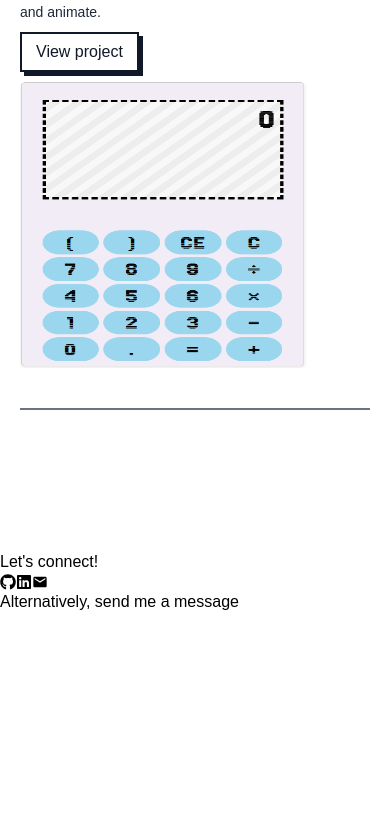
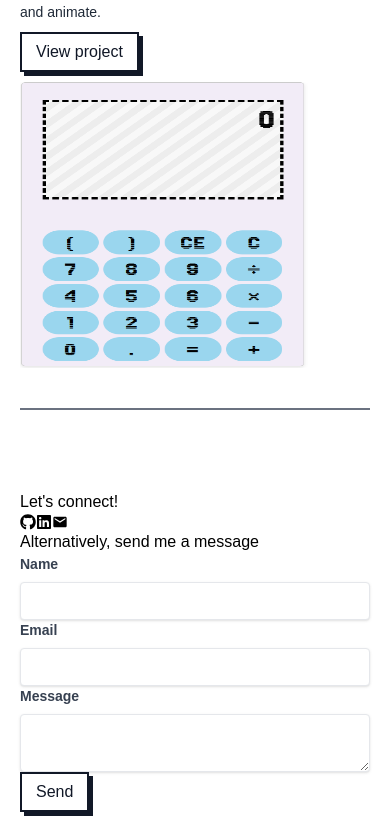
Before and after one commit to AkivaKn/react-portfolio, a React (Vite) app: page / in a window 390 px wide. Shown: the part 4742-5582 px from the top of the page. Before the commit the page ends 5356 px from the top, so only its background shows below. Built offline with nearby package versions, Linux system fonts and the light colour scheme.

Commit message:
feat: create contact form
Set up contact form using emailjs, including validation and error handling

```diff
--- a/package.json
+++ b/package.json
@@ -10,6 +10,7 @@
     "preview": "vite preview"
   },
   "dependencies": {
+    "@emailjs/browser": "^4.4.1",
     "react": "^18.3.1",
     "react-dom": "^18.3.1",
     "react-icons": "^5.3.0",
--- a/src/components/Contact.jsx
+++ b/src/components/Contact.jsx
@@ -1,10 +1,11 @@
 import { FaGithub, FaLinkedin } from "react-icons/fa";
 import { MdEmail } from "react-icons/md";
+import ContactForm from "./ContactForm";
 
 export default function Contact() {
   return (
-      <div className="w-full" id="contact">
-      <div className="w-full h-20 md:hidden"></div>
+    <div className="w-full md:px-10 p-5 max-md:-mt-24" id="contact">
+      <div className="w-full h-24 md:hidden"></div>
       <p>Let&apos;s connect!</p>
       <div className="flex">
         <a href="https://github.com/AkivaKn" target="blank">
@@ -18,6 +19,7 @@
         </a>
       </div>
       <p>Alternatively, send me a message</p>
+      <ContactForm />
     </div>
-    )
+  );
 }
--- /dev/null
+++ b/src/components/ContactForm.jsx
@@ -0,0 +1,124 @@
+import { useState } from "react";
+import { sendEmail, validateContactForm } from "../utils";
+import ErrorAlert from "./ErrorAlert";
+
+export default function ContactForm() {
+  const [formInputs, setFormInputs] = useState({
+    from_name: "",
+    from_email: "",
+    message: "",
+  });
+  const [errors, setErrors] = useState({});
+
+  const handleFormInputsChange = (e) => {
+    const { name, value } = e.target;
+
+    setFormInputs((prevInputs) => {
+      return {
+        ...prevInputs,
+        [name]: value,
+      };
+    });
+  };
+
+  const submitEmail = async (e) => {
+    e.preventDefault();
+    try {
+      const formErrors = validateContactForm(formInputs);
+      if (formErrors.name || formErrors.email || formErrors.message) {
+        setErrors(formErrors);
+      } else {
+        await sendEmail(e.target);
+        alert("Your message has been sent!");
+        setFormInputs({
+          from_name: "",
+          from_email: "",
+          message: "",
+        });
+      }
+    } catch (error) {
+      setErrors({ serverError: "Please try again." });
+    }
+  };
+
+  return (
+    <form onSubmit={submitEmail} className="flex flex-col">
+      <label
+        htmlFor="from_name"
+        className="block text-gray-700 text-sm font-bold mb-2"
+      >
+        Name
+      </label>
+      <input
+        type="text"
+        name="from_name"
+        className="shadow appearance-none border rounded w-full py-2 px-3 text-gray-700 leading-tight focus:outline-none focus:shadow-outline"
+        id="from_name"
+        value={formInputs.from_name}
+        onChange={handleFormInputsChange}
+      />
+      {errors.from_name && (
+        <ErrorAlert
+          errors={errors}
+          setErrors={setErrors}
+          errorKey={"from_name"}
+        />
+      )}
+      <label
+        htmlFor="from_email"
+        className="block text-gray-700 text-sm font-bold mb-2"
+      >
+        Email
+      </label>
+      <input
+        type="email"
+        name="from_email"
+        className="shadow appearance-none border rounded w-full py-2 px-3 text-gray-700 leading-tight focus:outline-none focus:shadow-outline"
+        id="from_email"
+        value={formInputs.from_email}
+        onChange={handleFormInputsChange}
+      />
+      {errors.from_email && (
+        <ErrorAlert
+          errors={errors}
+          setErrors={setErrors}
+          errorKey={"from_email"}
+        />
+      )}
+      <label
+        htmlFor="message"
+        className="block text-gray-700 text-sm font-bold mb-2"
+      >
+        Message
+      </label>
+      <textarea
+        name="message"
+        className="shadow appearance-none border rounded w-full py-2 px-3 text-gray-700 leading-tight focus:outline-none focus:shadow-outline"
+        id="message"
+        value={formInputs.message}
+        onChange={handleFormInputsChange}
+      />
+      {errors.message && (
+        <ErrorAlert
+          errors={errors}
+          setErrors={setErrors}
+          errorKey={"message"}
+        />
+      )}
+
+      <button
+        type="submit"
+        className="relative inline-block px-4 py-2 font-medium group self-start md:mb-4 mb-2"
+      >
+        <span className="absolute inset-0 w-full h-full transition duration-200 ease-out transform translate-x-1 translate-y-1 bg-gray-900 group-hover:-translate-x-0 group-hover:-translate-y-0"></span>
+        <span className="absolute inset-0 w-full h-full bg-white border-2 border-gray-900 group-hover:bg-black"></span>
+        <span className="relative text-gray-900 group-hover:text-white">
+          Send
+        </span>
+      </button>
+      {errors.server && (
+        <ErrorAlert errors={errors} setErrors={setErrors} errorKey={"server"} />
+      )}
+    </form>
+  );
+}
--- /dev/null
+++ b/src/components/ErrorAlert.jsx
@@ -0,0 +1,23 @@
+import { MdOutlineClose } from "react-icons/md";
+
+export default function ErrorAlert({ errors, setErrors, errorKey }) {
+  return (
+    <div
+      className='bg-red-100 border border-red-400 text-red-700 px-4 py-1 my-1 rounded relative'
+      role='alert'>
+      <strong className='font-bold'>Error! </strong>
+      <span className='block sm:inline'>{errors[errorKey]}</span>
+      <button
+        className='absolute top-0 bottom-0 right-0 px-2'
+        onClick={() => {
+          setErrors(() => {
+            let newErrors = { ...errors };
+            delete newErrors[errorKey];
+            return newErrors;
+          });
+        }}>
+        <MdOutlineClose />
+      </button>
+    </div>
+  );
+}
--- /dev/null
+++ b/src/utils.js
@@ -0,0 +1,29 @@
+import emailjs from "@emailjs/browser";
+
+export async function sendEmail(formData) {
+    await emailjs.sendForm(
+        import.meta.env.VITE_EMAILJS_SERVICE_ID,
+        import.meta.env.VITE_EMAILJS_TEMPLATE_ID,
+        formData,
+        {
+          publicKey: import.meta.env.VITE_EMAILJS_PUBLIC_KEY,
+        }
+      );
+}
+
+export function validateContactForm({ from_name,from_email,message }) {
+    let errors = {};
+    const emailRegex = /^[\w\.-]+@([\w-]+\.)+[\w-]{2,4}$/;
+    if (!from_name) {
+        errors.from_name = "Name is required."
+    }
+    if (!from_email) {
+      errors.from_email = "Email is required.";
+    } else if (!emailRegex.test(from_email) || from_email.length > 320) {
+      errors.from_email = "Email is invalid.";
+    }
+    if (!message) {
+      errors.message = "Message is required.";
+    }
+    return errors;
+  }
```
Also changed, not shown: eslint.config.js (+38 -38 lines), 2 other files (tests, documents, lock files or other folders). Lines whose indentation alone changed are shown as unchanged.
